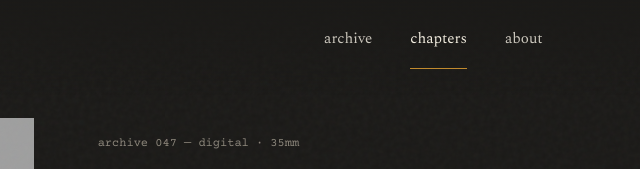
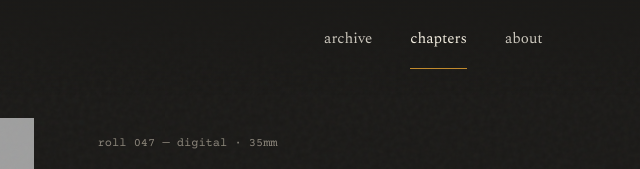
Before and after one commit to felipesanseverino/the-chronicles-of-a-film, a website: page series.html in a window 1280 px wide. Shown: the top 169 px of the page, 635-1275 px from the left. Drawn offline with nearby package versions, Linux system fonts and the light colour scheme; grey boxes are pictures that could not be loaded.

Commit message:
Use roll labels for archives

```diff
--- a/series.html
+++ b/series.html
@@ -413,6 +413,14 @@
 
 <script src="/config.js?v=20260613-archive-chapters"></script>
 <script>
+  const ARCHIVE_ROLLS = [
+    47, 12, 83, 5, 68, 31, 96, 24, 57, 9, 74, 18, 62, 3, 89, 41, 55, 27, 98, 14,
+    70, 36, 1, 92, 44, 21, 79, 6, 53, 33, 87, 16, 60, 39, 95, 11, 72, 29, 50, 8,
+    66, 23, 91, 45, 4, 77, 34, 58, 19, 84, 2, 64, 38, 97, 25, 51, 13, 69, 30, 88,
+    7, 56, 42, 80, 17, 94, 35, 61, 10, 73, 28, 99, 46, 15, 67, 32, 86, 22, 59, 40,
+    93, 26, 71, 49, 20, 82, 37, 90, 54, 43, 75, 63, 48, 85, 52, 65, 76, 78, 81
+  ];
+
   function imageUrl(item, photo, width = 1400, crop = "") {
     const folder = item.photoFolders && item.photoFolders[photo] ? item.photoFolders[photo] : item.folder;
     const transform = crop ? `f_auto,q_auto,w_${width},${crop}` : `f_auto,q_auto,w_${width}`;
@@ -438,8 +446,12 @@
     const typeIndex = sourceSeries
       .filter((item) => (item.type === "chapter" ? "chapter" : "archive") === contentType)
       .indexOf(chapter);
+    const contentNumber = contentType === "chapter"
+      ? String(typeIndex + 1).padStart(2, "0")
+      : String(ARCHIVE_ROLLS[typeIndex % ARCHIVE_ROLLS.length]).padStart(3, "0");
+    const contentLabel = contentType === "chapter" ? "chapter" : "roll";
     document.getElementById("chapter-title").textContent = chapter.title.toLowerCase();
-    document.getElementById("chapter-meta").textContent = `${contentType} ${String(contentType === "chapter" ? typeIndex + 1 : 47 + typeIndex).padStart(contentType === "chapter" ? 2 : 3, "0")} — ${chapter.meta.toLowerCase()}`;
+    document.getElementById("chapter-meta").textContent = `${contentLabel} ${contentNumber} — ${chapter.meta.toLowerCase()}`;
     document.getElementById("selected-count").textContent = `${chapter.photos.length} frames`;
     document.getElementById("footer-title").textContent = `${chapter.title.toLowerCase()} · the chronicles of a film`;
     if (chapter.description) {
```
Also changed, not shown: archive.html (+13 -1 lines), index.html (+13 -1 lines).
